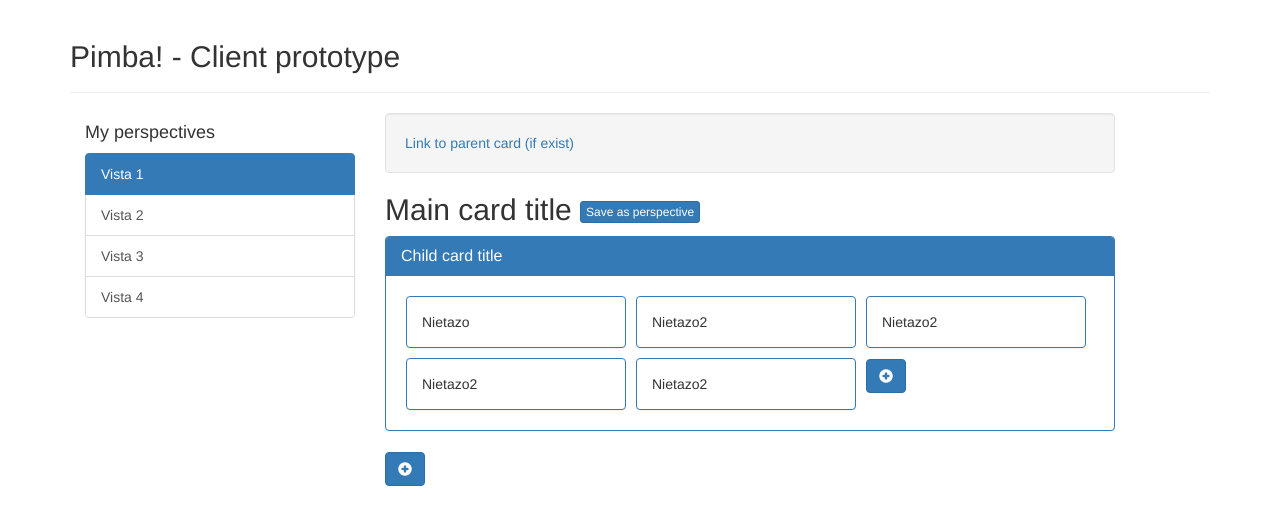
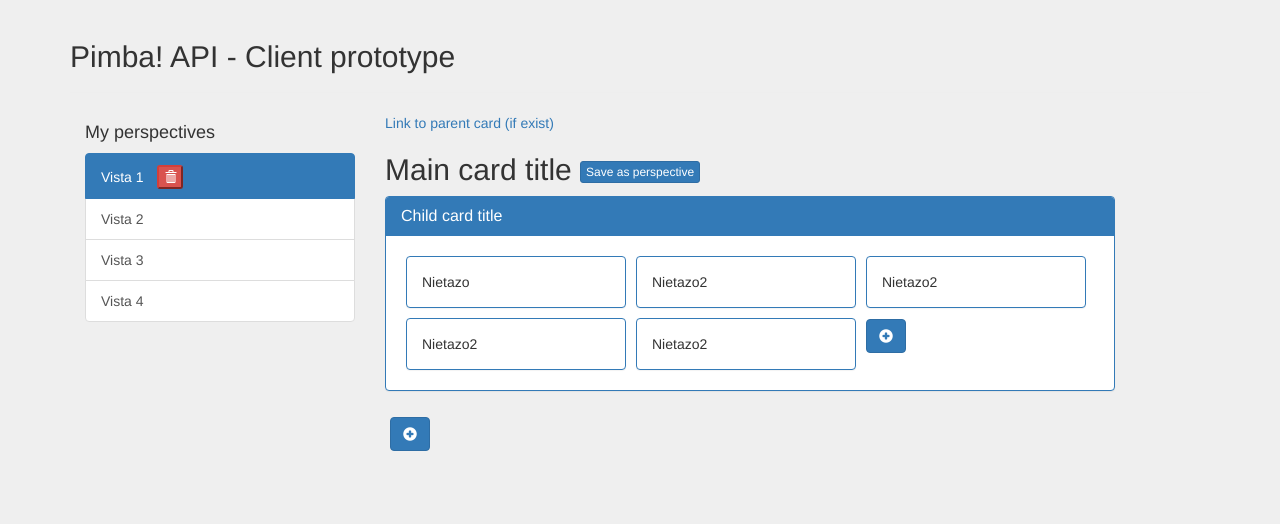
Before and after one commit to vitehop/pimba-apiserver, a website: page public/index.html in a window 1280 px wide. Drawn offline with nearby package versions, Linux system fonts and the light colour scheme.

Commit message:
Plantilla de prototipo bootstrap

```diff
--- a/public/index.html
+++ b/public/index.html
@@ -17,15 +17,17 @@
       <script src="https://oss.maxcdn.com/respond/1.4.2/respond.min.js"></script>
     <![endif]-->
   </head>
-  <body>
+  <body style="background-color:#EFEFEF">
   <div class="container">
     <div class="page-header">
-        <h2>Pimba! - Client prototype</h2>
+        <h2>Pimba! API - Client prototype</h2>
       </div>
   <div class="col-md-4" style="max-width:300px">
   <h4>My perspectives</h4>
   <div class="list-group">
-    <a href="#" class="list-group-item active">Vista 1</a>
+    <a href="#" class="list-group-item active">Vista 1
+      <button type="button" style="align:right;margin-left:10px" class="btn-xs btn-danger glyphicon glyphicon-trash"></button>
+    </a>
     <a href="#" class="list-group-item">Vista 2</a>
     <a href="#" class="list-group-item">Vista 3</a>
     <a href="#" class="list-group-item">Vista 4</a>
@@ -33,12 +35,10 @@
   </div>
 
   <div class="col-md-8">
-  <div class="well">
   <a href="#">Link to parent card (if exist)</a>
-  </div>
       <h2>Main card title
               <button type="button" class="btn btn-xs btn-primary" style="float:rigth;">Save as perspective</button>
-</h2>
+      </h2>
       <div class="panel panel-primary">
         <div class="panel-heading">
           <h3 class="panel-title">Child card title</h3>
@@ -65,15 +65,13 @@
              <div class="panel-body">Nietazo2</div>
           </div>
 
-          <button type="button" class="btn btn-primary glyphicon glyphicon-plus-sign" style="float:left;margin:5px"></button>
-
+       <button type="button" class="btn btn-primary glyphicon glyphicon-plus-sign" style="margin:5px"></button>
         </div>
 
   </div>
-        <button type="button" class="btn btn-primary glyphicon glyphicon-plus-sign"></button>
+       <button type="button" class="btn btn-primary glyphicon glyphicon-plus-sign" style="margin:5px"></button>
 
   </div>
-
 
     <script src="https://maxcdn.bootstrapcdn.com/bootstrap/3.2.0/js/bootstrap.min.js"></script>
   </div>
```
